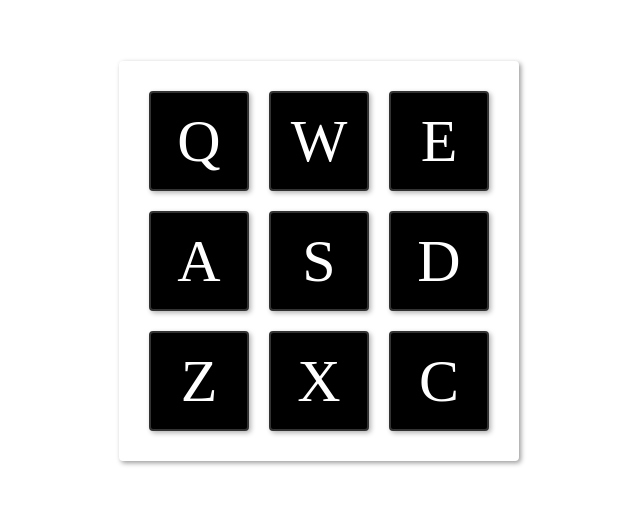
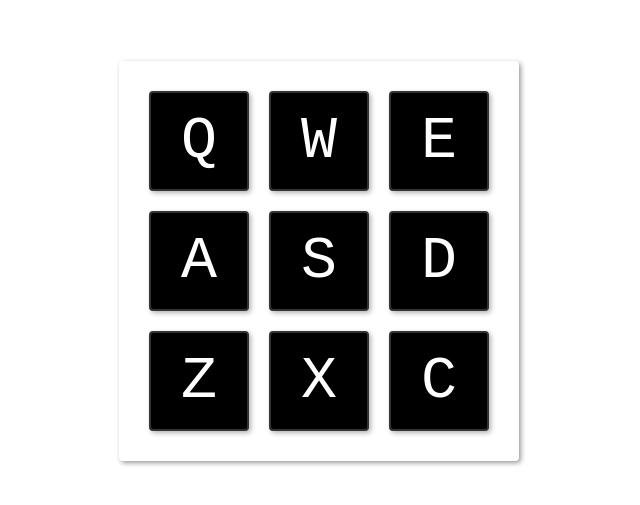
Before and after one commit to engrbugs/drum-machine, a React (Create React App) app: page / in a window 1280 px wide. Shown: the part 139-644 px from the top of the page, without its empty margins (321-961 px from the left). Built offline with nearby package versions, Linux system fonts and the light colour scheme.

Commit message:
2020-07-11-1403

```diff
--- a/public/index.html
+++ b/public/index.html
@@ -39,5 +39,6 @@
       To begin the development, run `npm start` or `yarn start`.
       To create a production bundle, use `npm run build` or `yarn build`.
     -->
+    <script src="https://cdn.freecodecamp.org/testable-projects-fcc/v1/bundle.js"></script>
   </body>
 </html>
--- a/src/App.css
+++ b/src/App.css
@@ -10,7 +10,7 @@
   width: 100px;
   margin: 10px;
   font-size: 60px;
-  font-family: 'Fira';
+  font-family: 'Fira Code', monospace;
   background-color: black;
   color: #fff;
   align-items: center;
--- a/src/App.js
+++ b/src/App.js
@@ -52,11 +52,8 @@
 
 
 class Box extends React.Component {
-  constructor(props) {
-    super(props);
-    this.playSound = this.playSound.bind(this);
-  }
-  playSound(e) {
+
+  playSound = (e) => {
     const sound = document.getElementById(this.props.keyTrigger);
     console.log(sound.currentSrc);
     sound.currentTime = 0;
```
